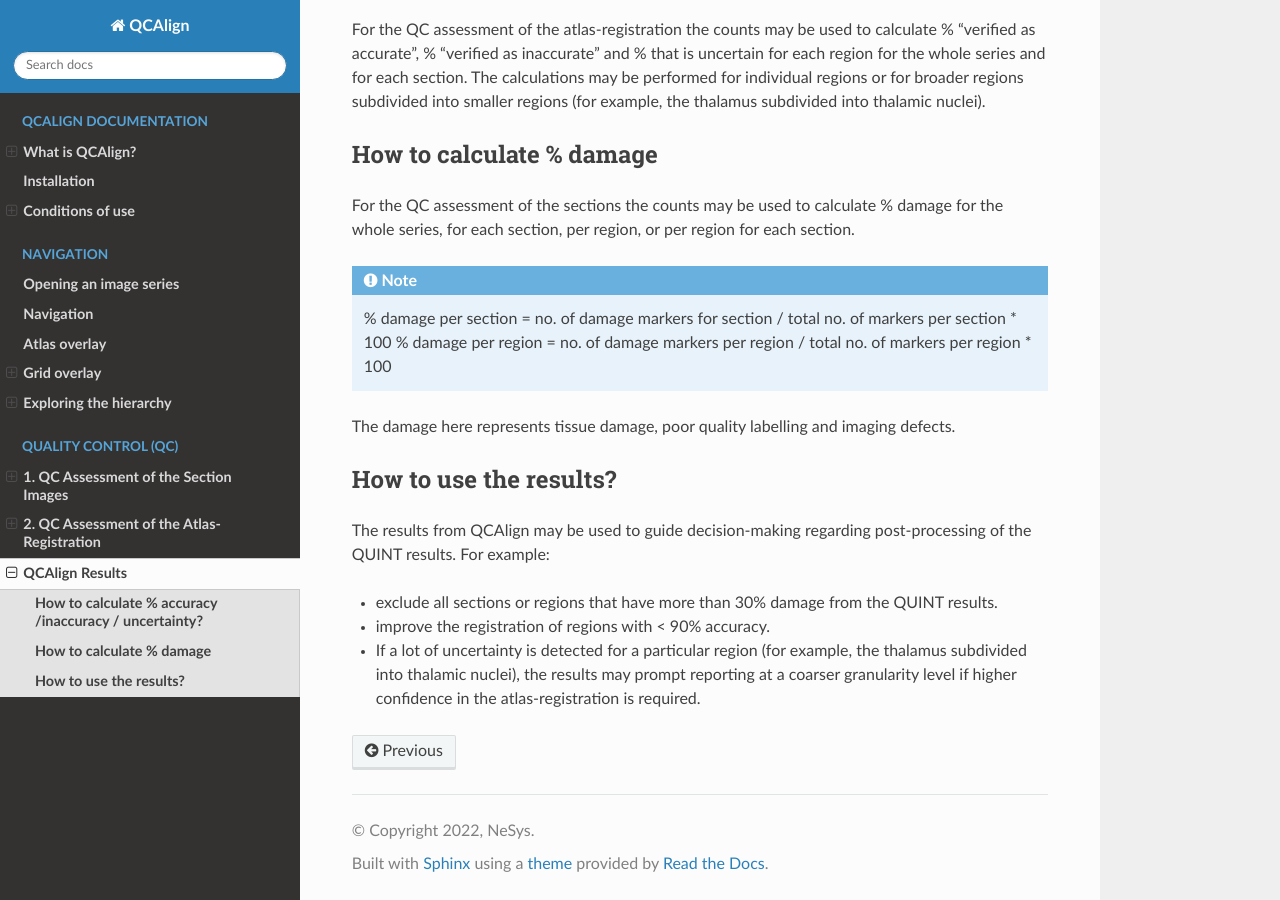
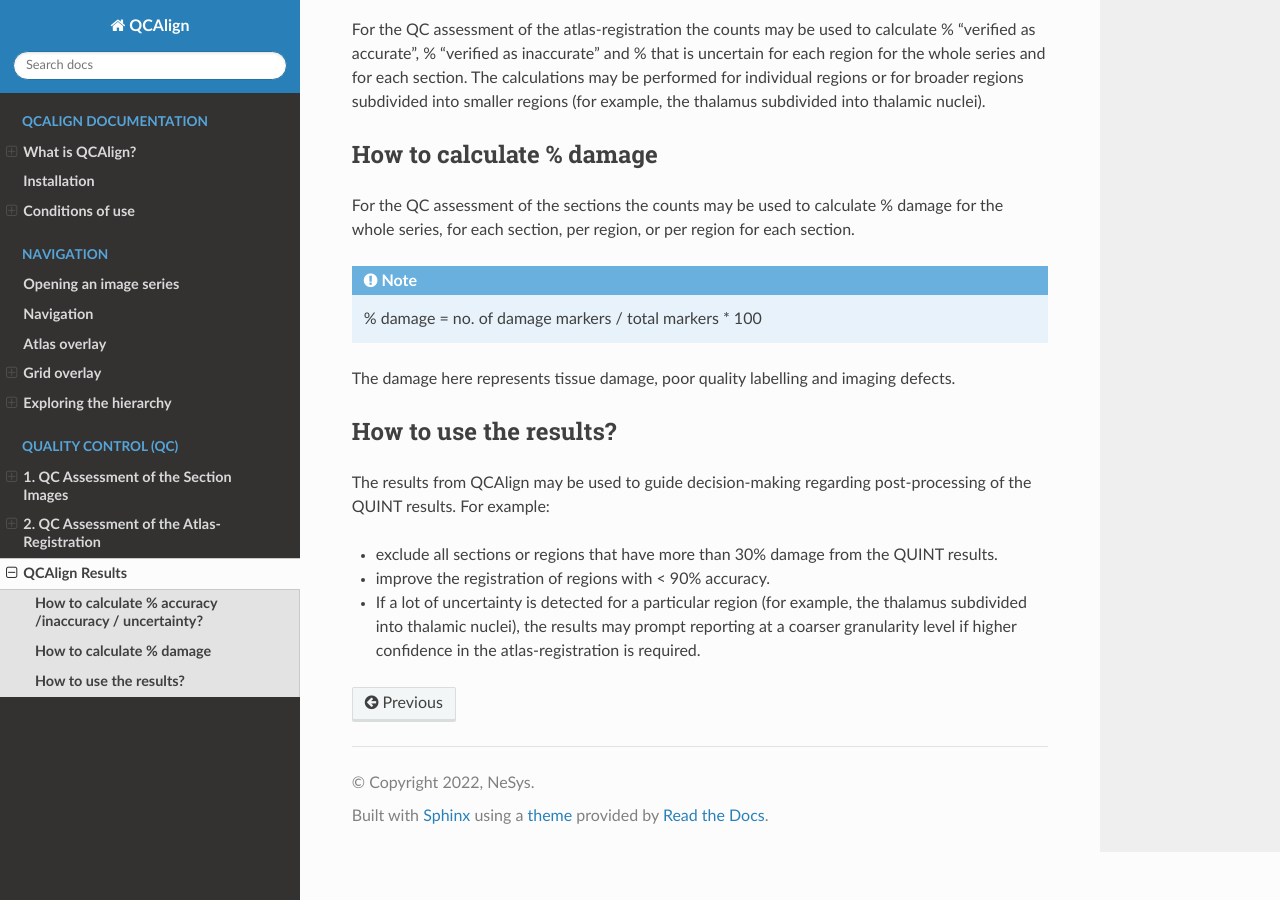
Before and after one commit to Neural-Systems-at-UIO/QCAlign, a Sphinx documentation site: the page built from docs/results.rst, in a window 1280 px wide and 900 px high, scrolled down 1185 px. Built offline with Sphinx 7.4.7 and the Read the Docs theme 2.0.0, drawn with Linux system fonts in a browser that asks for light colours.

Commit message:
Update results.rst

```diff
--- a/docs/results.rst
+++ b/docs/results.rst
@@ -51,8 +51,7 @@ For the QC assessment of the atlas-registration the counts may be used to calcul
 For the QC assessment of the sections the counts may be used to calculate % damage for the whole series, for each section, per region, or per region for each section.
 
 .. note::
-   % damage per section = no. of damage markers for section / total no. of markers per section * 100
-   % damage per region = no. of damage markers per region / total no. of markers per region * 100
+   % damage = no. of damage markers / total markers  * 100
 
 The damage here represents tissue damage, poor quality labelling and imaging defects.
 
```
